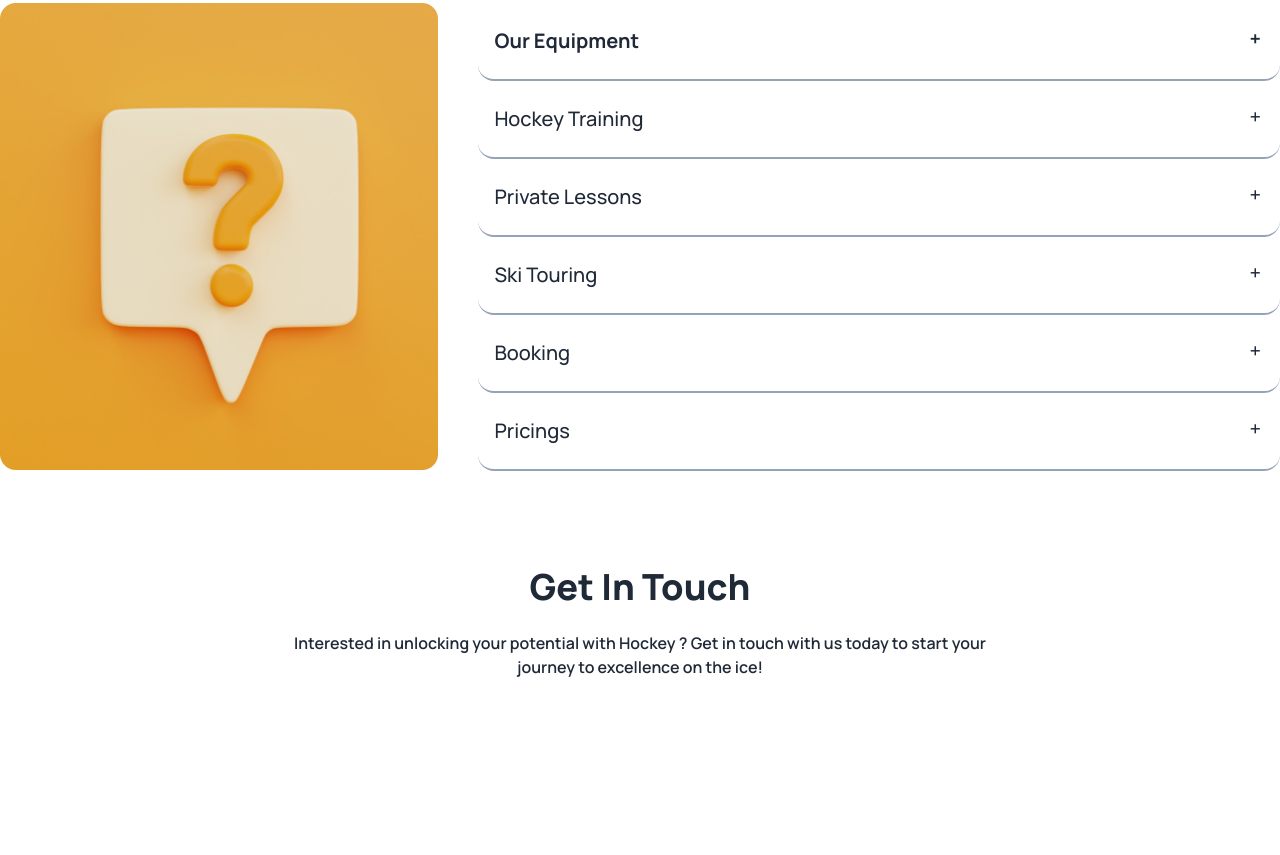
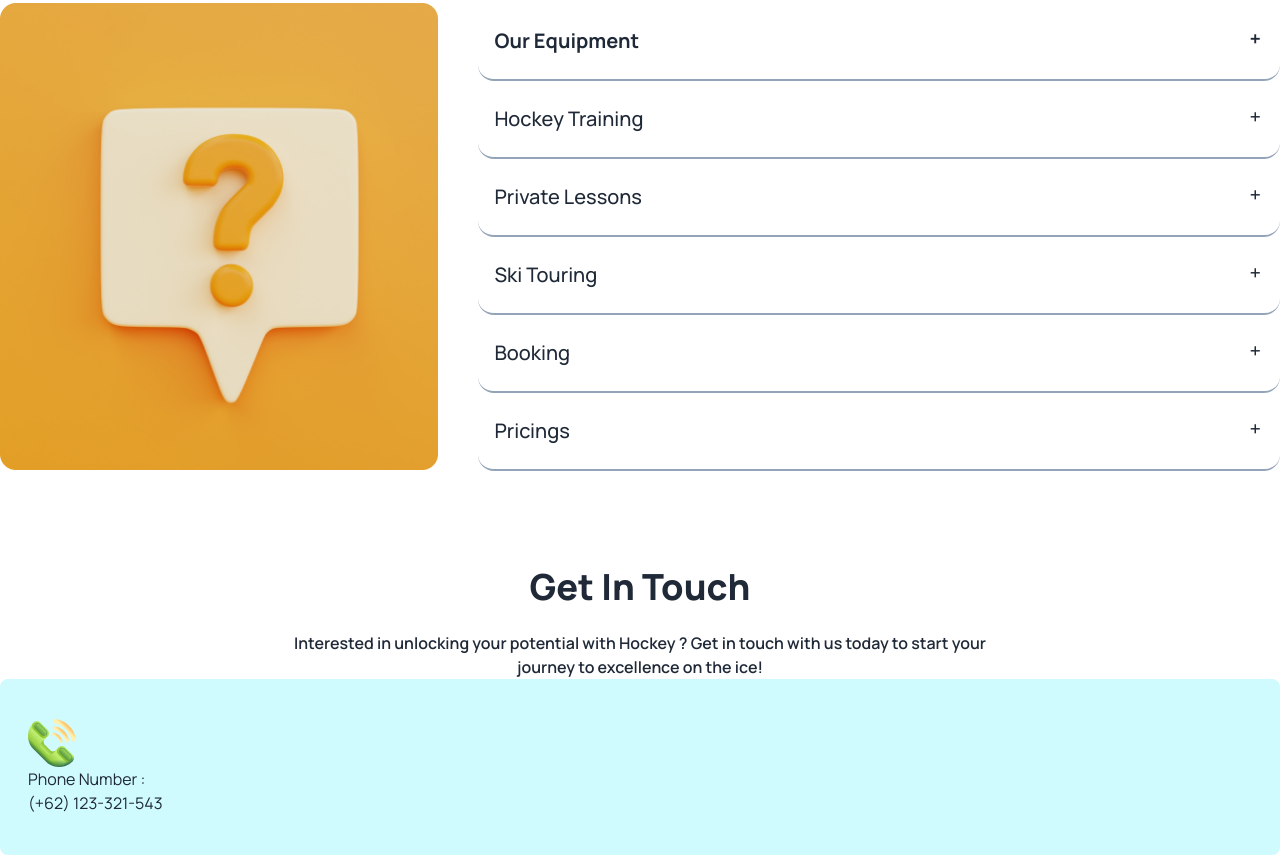
Before and after one commit to mahadi-wd/A3-Hockeys, a plain HTML site: page Images/index.html in a window 1280 px wide. Shown: the part 4197-5052 px from the top of the page. Before the commit the page ends 4876 px from the top, so only its background shows below. Drawn offline with nearby package versions, Linux system fonts and the light colour scheme.

Commit message:
creat  get in touch secton

```diff
--- a/Images/index.html
+++ b/Images/index.html
@@ -808,10 +808,16 @@
 
             <!-- our numebr and email -->
             <div>
-
+                <div class="bg-gradient-to-r from-cyan-100 to-cyan-100 px-7 py-10 rounded-lg">
+                    <img src="./Group 1171275317.png" alt="">
+                    <p>Phone Number : </p>
+                    <h1> (+62) 123-321-543</h1>
+                </div>
+                <div></div>
+                <div></div>
             </div>
 
-            <!-- form item column  -->
+            <!--user form item column  -->
             <div></div>
           </div>
       </section>
```
